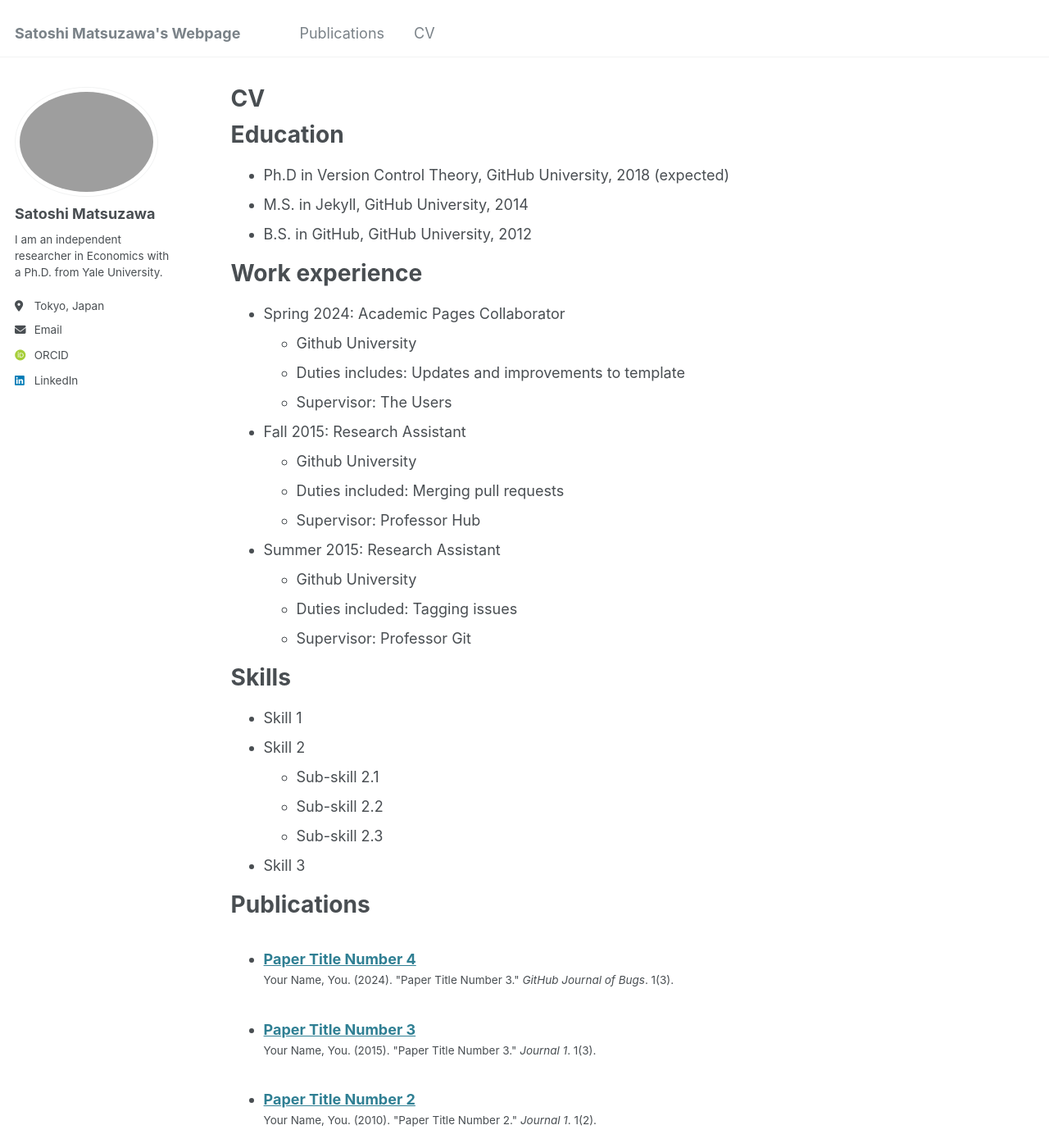
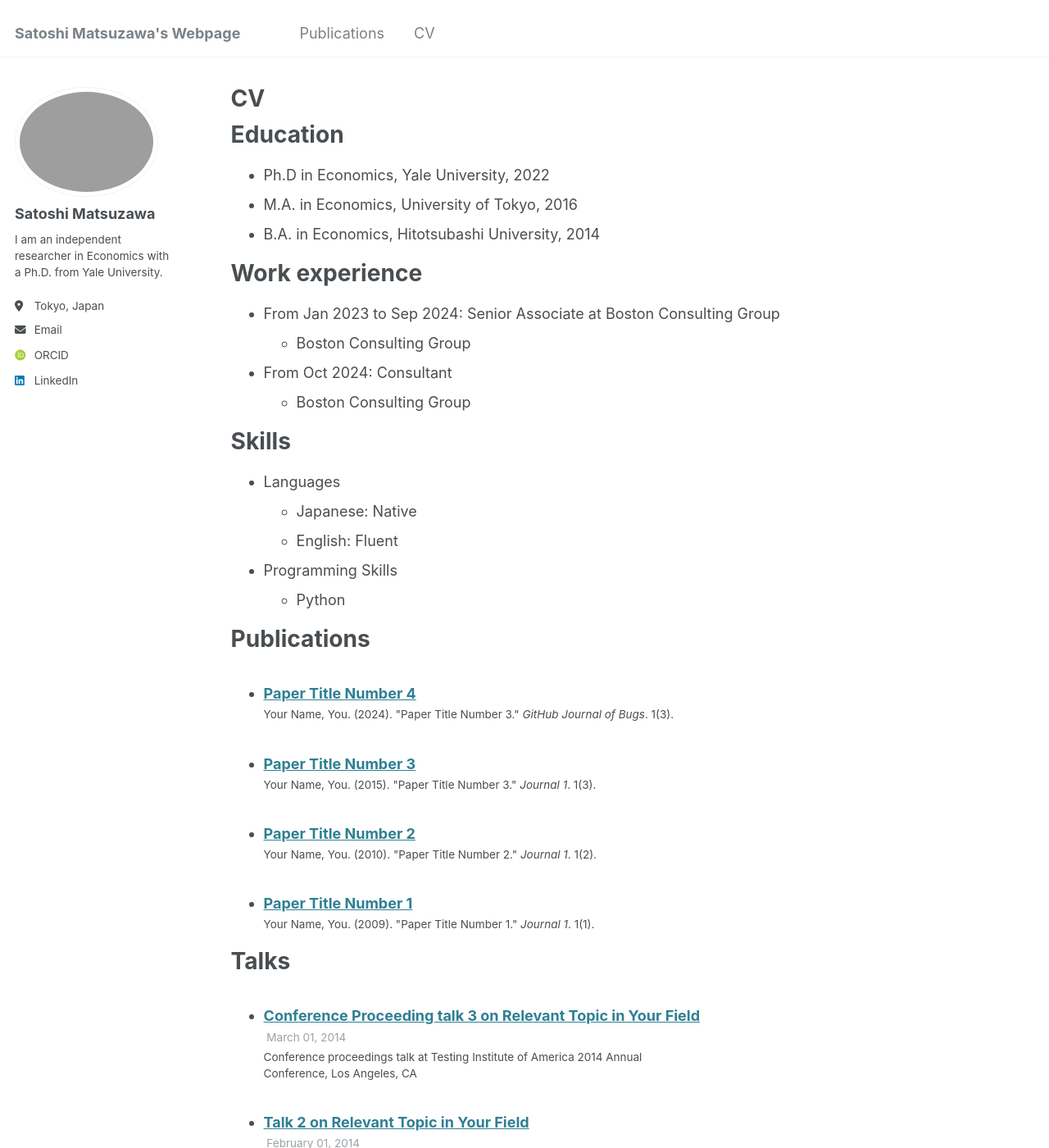
Before and after one commit to satoshimatsuzawa/satoshimatsuzawa.github.io, a Jekyll site: the page built from _pages/cv.md, in a window 1280 px wide and 1400 px high. Shown: the whole window at 82% size. Built offline with Jekyll 4.4.1, drawn with Linux system fonts in a browser that asks for light colours; some web fonts are replaced; some of the changed text lies outside the part shown.

Commit message:
Update cv.md

```diff
--- a/_pages/cv.md
+++ b/_pages/cv.md
@@ -11,35 +11,25 @@ redirect_from:
 
 Education
 ======
-* Ph.D in Version Control Theory, GitHub University, 2018 (expected)
-* M.S. in Jekyll, GitHub University, 2014
-* B.S. in GitHub, GitHub University, 2012
+* Ph.D in Economics, Yale University, 2022
+* M.A. in Economics, University of Tokyo, 2016
+* B.A. in Economics, Hitotsubashi University, 2014
 
 Work experience
 ======
-* Spring 2024: Academic Pages Collaborator
-  * Github University
-  * Duties includes: Updates and improvements to template
-  * Supervisor: The Users
+* From Jan 2023 to Sep 2024: Senior Associate at Boston Consulting Group
+  * Boston Consulting Group
 
-* Fall 2015: Research Assistant
-  * Github University
-  * Duties included: Merging pull requests
-  * Supervisor: Professor Hub
-
-* Summer 2015: Research Assistant
-  * Github University
-  * Duties included: Tagging issues
-  * Supervisor: Professor Git
+* From Oct 2024: Consultant
+  * Boston Consulting Group
 
 Skills
 ======
-* Skill 1
-* Skill 2
-  * Sub-skill 2.1
-  * Sub-skill 2.2
-  * Sub-skill 2.3
-* Skill 3
+* Languages
+  * Japanese: Native
+  * English: Fluent
+* Programming Skills
+  * Python
 
 Publications
 ======
@@ -52,13 +42,3 @@ Talks
   <ul>{% for post in site.talks reversed %}
     {% include archive-single-talk-cv.html  %}
   {% endfor %}</ul>
-
-Teaching
-======
-  <ul>{% for post in site.teaching reversed %}
-    {% include archive-single-cv.html %}
-  {% endfor %}</ul>
-
-Service and leadership
-======
-* Currently signed in to 43 different slack teams
```
